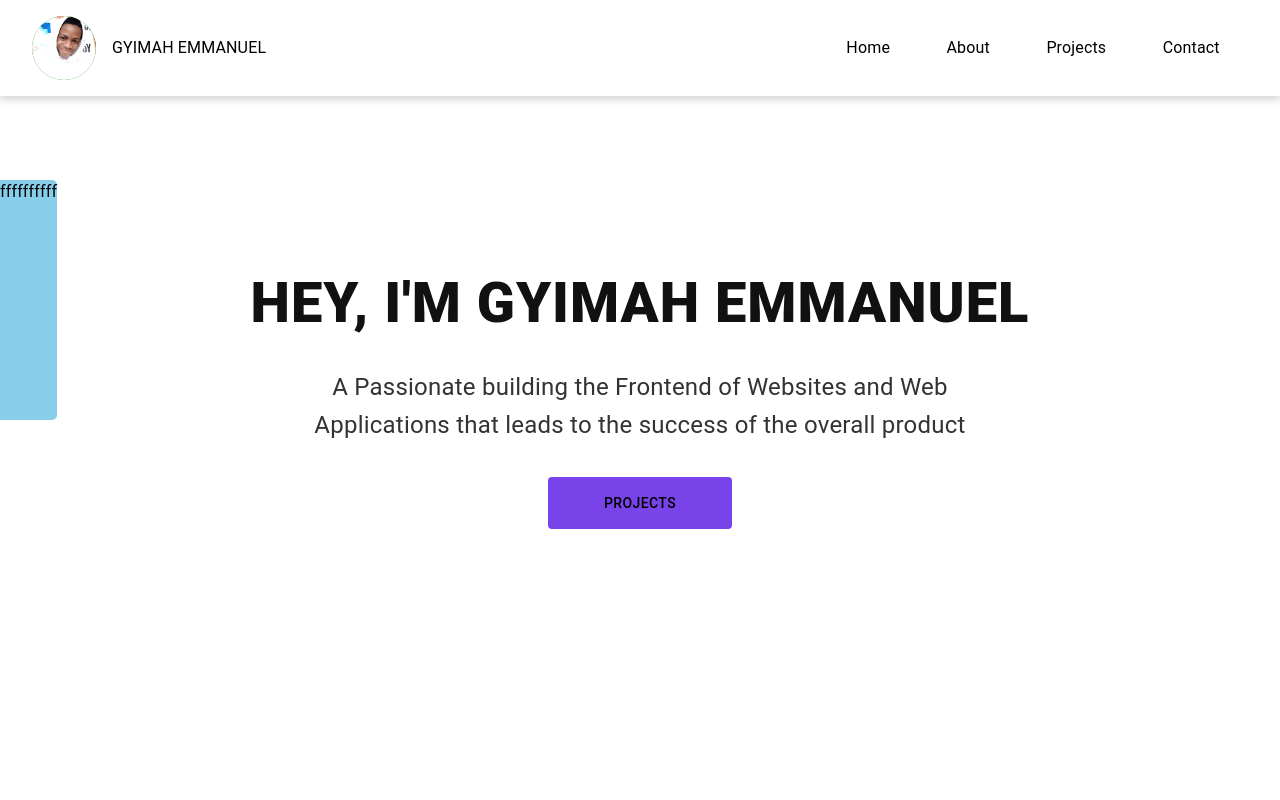
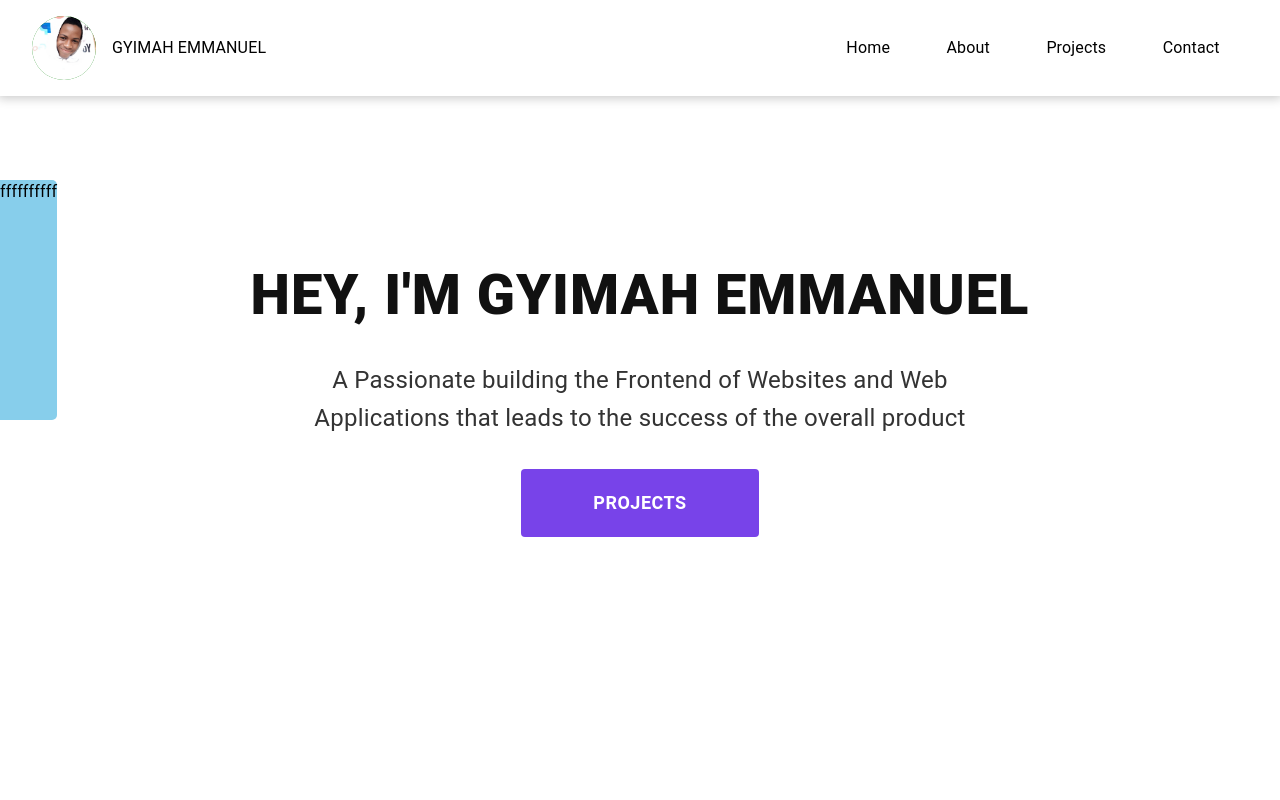
Before and after one commit to emdevelopa/portfolio-React, a React (Create React App) app: page / in a window 1280 px wide. Shown: the top 800 px of the page. Built offline with nearby package versions, Linux system fonts and the light colour scheme.

Commit message:
Portfolio

```diff
--- a/src/components/main.jsx
+++ b/src/components/main.jsx
@@ -30,7 +30,9 @@ const textPrimary = {
 const projectButton ={
     background:'#7843e9;',
     padding:'1em 4em',
-    color:"black",
+    color:"#fff",
+    fontSize:'18px',
+    fontWeight:'bold',
     // marginTop:4
 }
 export default function Main() {
@@ -42,7 +44,6 @@ export default function Main() {
                     <Typography sx={textPrimary}>A Passionate building the Frontend of Websites and Web Applications that leads to the success of the overall product</Typography>
                     <Box>
                         <a href="#"><Button sx={projectButton} >Projects</Button></a>
-
                     </Box>
                 </Box>
 
```
